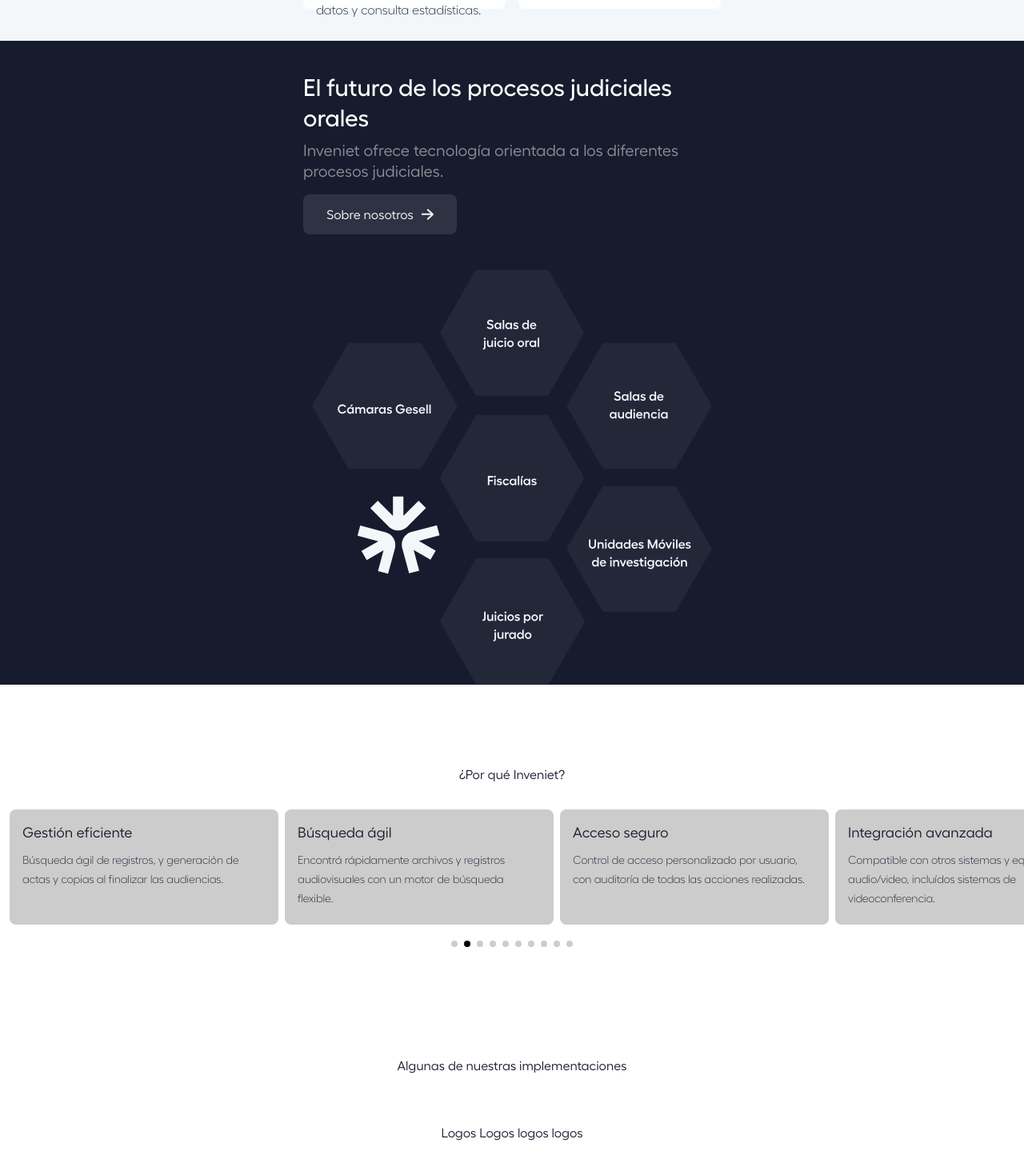
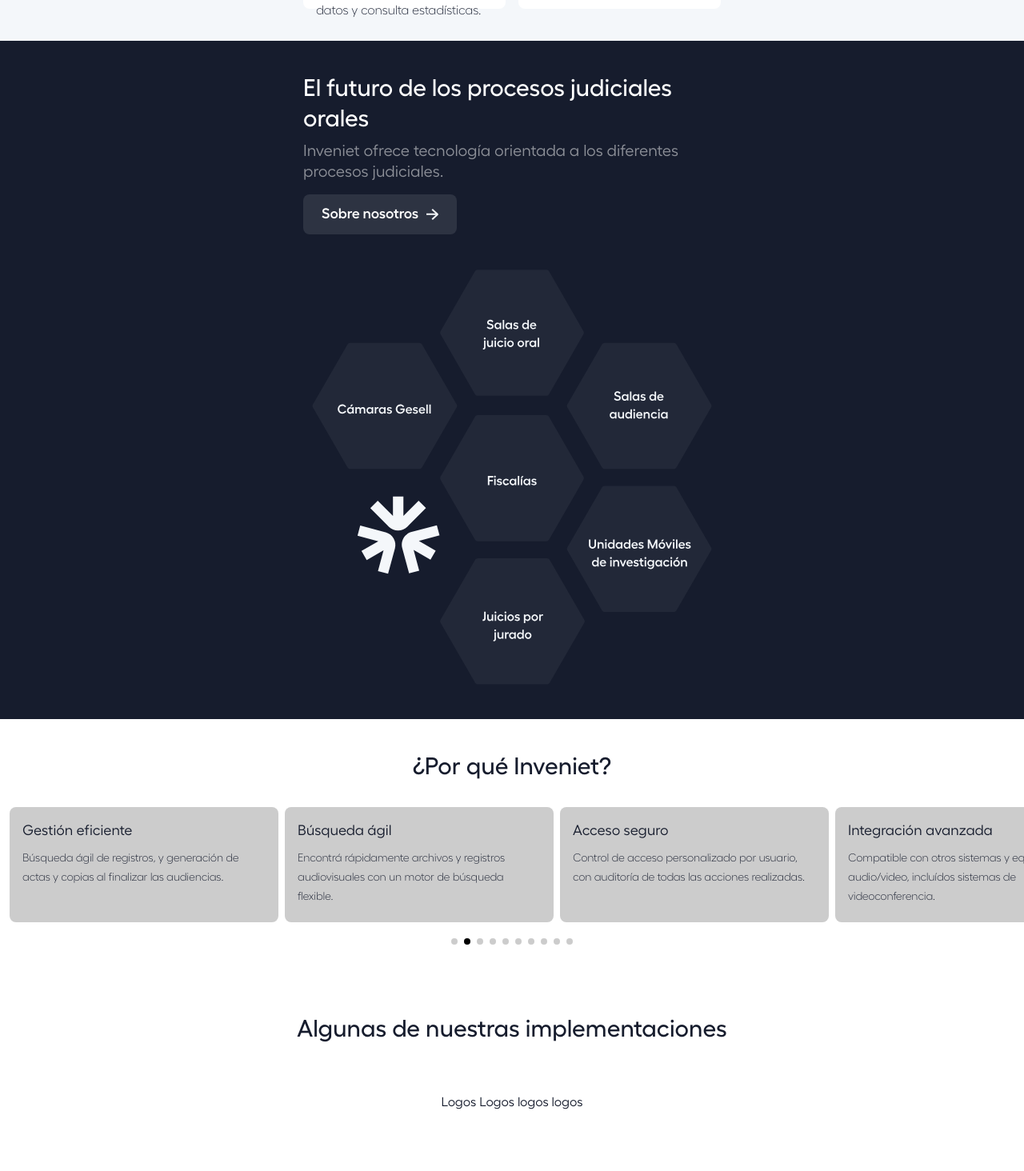
Before and after one commit to pascualmanuel/inveniet, a React (Create React App) app: page / in a window 1280 px wide. Shown: the part 1376-2840 px from the top of the page at 80% size. Before the commit the page ends 2804 px from the top, so only its background shows below. Built offline with nearby package versions, Linux system fonts and the light colour scheme.

Commit message:
Up 4 2Day

```diff
--- a/src/Components/AboutUs.jsx
+++ b/src/Components/AboutUs.jsx
@@ -17,7 +17,7 @@
             <div className=" h-[50px] w-[192px] flex justify-center items-center bg-[#f4f7fa1a] rounded-lg">
               <a
                 href="/#contact"
-                className="contact-button text-white flex flex-row items-center"
+                className="contact-button myCTA text-white flex flex-row items-center"
               >
                 <span className="mr-[10px] text-white">Sobre nosotros</span>
                 <svg
@@ -46,7 +46,14 @@
             </div>
           </div>
 
-          <div style={{ width: "100%", maxWidth: "500px", margin: "0 auto" }}>
+          <div
+            style={{
+              width: "100%",
+              maxWidth: "500px",
+              margin: "0 auto",
+              paddingBottom: "43px",
+            }}
+          >
             <ReactSVG
               src={Beepannel}
               beforeInjection={(svg) => {
--- a/src/Components/WhyUs.jsx
+++ b/src/Components/WhyUs.jsx
@@ -4,13 +4,15 @@
 const WhyUs = () => {
   return (
     <>
-      <div className="">
-        <div className="flex justify-center pt-[100px] pb-[32px]">
-          <h2>¿Por qué Inveniet?</h2>
+      <div className="pb-[190px]">
+        <div className="flex justify-center pt-10 pb-[32px]">
+          <h2 className="myH2">¿Por qué Inveniet?</h2>
         </div>
         <Carousel />
-        <div className="flex justify-center pt-[130px] pb-[60px]">
-          <h2> Algunas de nuestras implementaciones</h2>
+        <div className="flex justify-center pt-[80px] pb-[60px]">
+          <h2 className="myH2 text-center">
+            Algunas de nuestras implementaciones
+          </h2>
         </div>
         <div className="flex justify-center">Logos Logos logos logos</div>
       </div>
```
